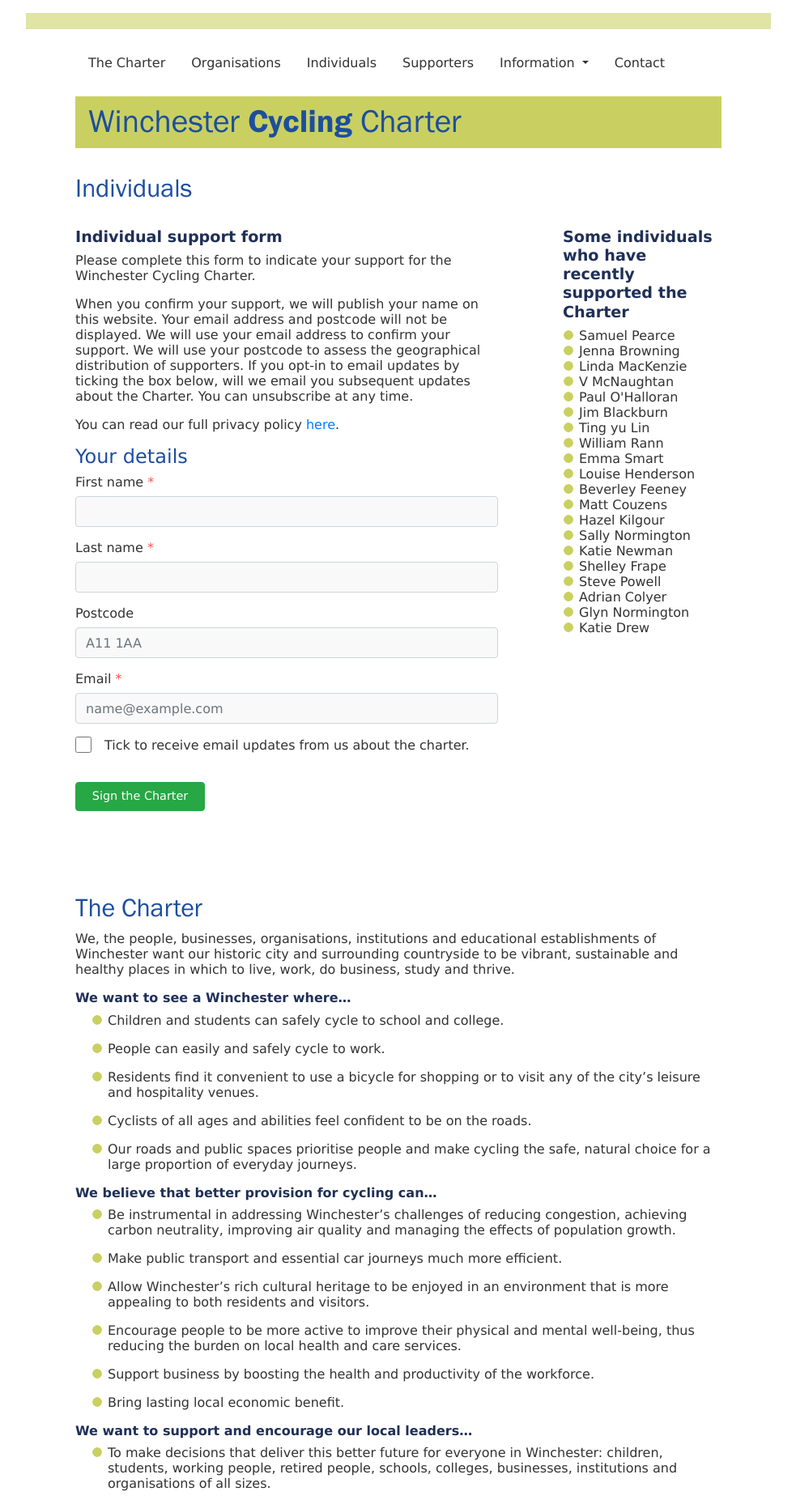
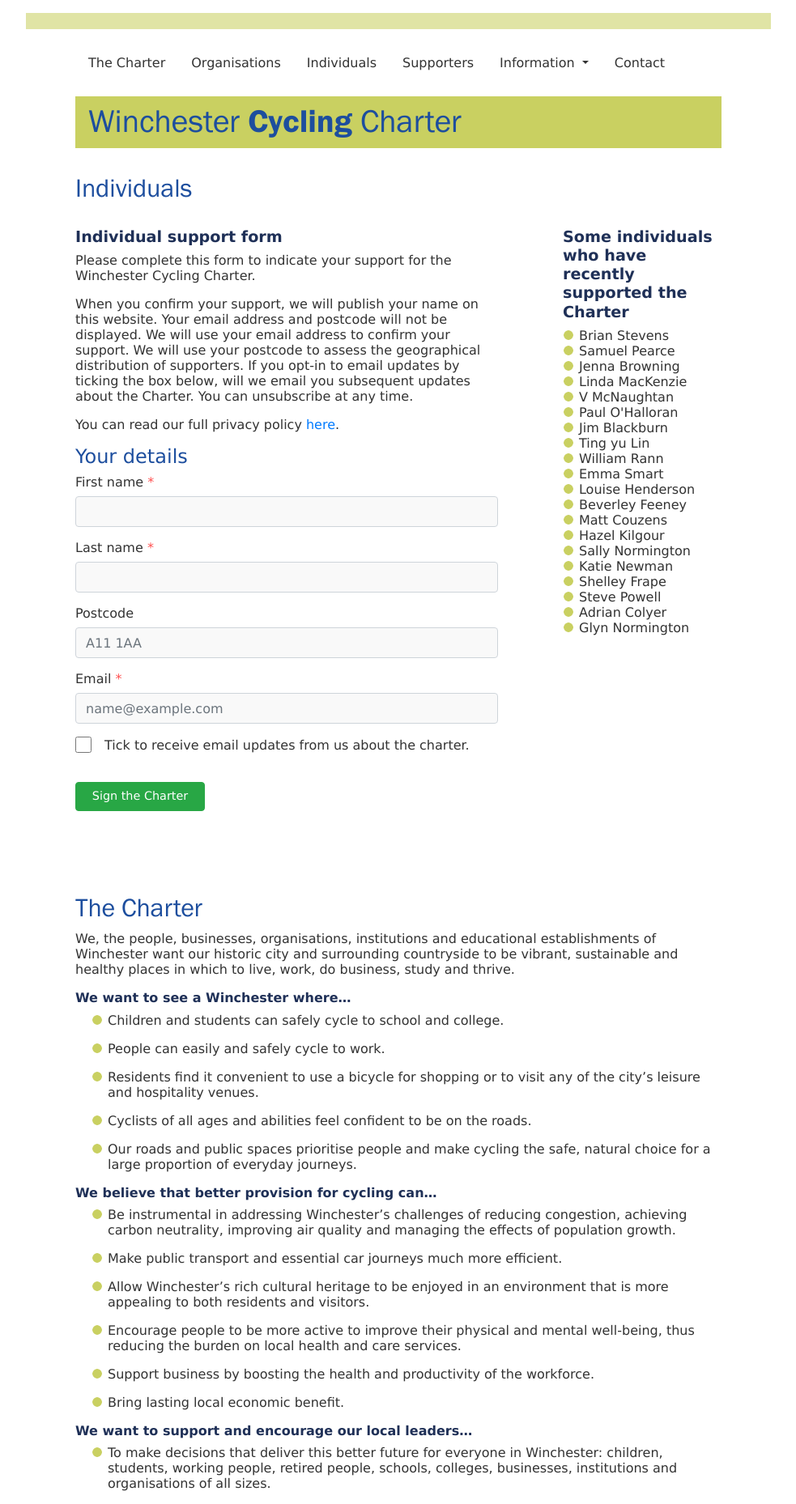
Before and after one commit to winchestercyclingcharter/winchestercyclingcharter.github.io, a Jekyll site: the page built from ind-page.md, in a window 1280 px wide. Shown: the whole page at 81% size, without its empty margins (148-1131 px from the left). Built offline with Jekyll 4.4.1, drawn with Linux system fonts in a browser that asks for light colours; nearby versions of some CDN libraries.

Commit message:
Update people.yml

```diff
--- a/_data/people.yml
+++ b/_data/people.yml
@@ -732,3 +732,4 @@ people:
 - { lastname: MacKenzie, firstname: Linda, dt: 20211031-064002-179327 }
 - { lastname: Browning, firstname: Jenna, dt: 20211102-143735-532421 }
 - { lastname: Pearce, firstname: Samuel, dt: 20211104-104324-946090 }
+- { lastname: Stevens, firstname: Brian, dt: 20211107-101520-023144 }
```
